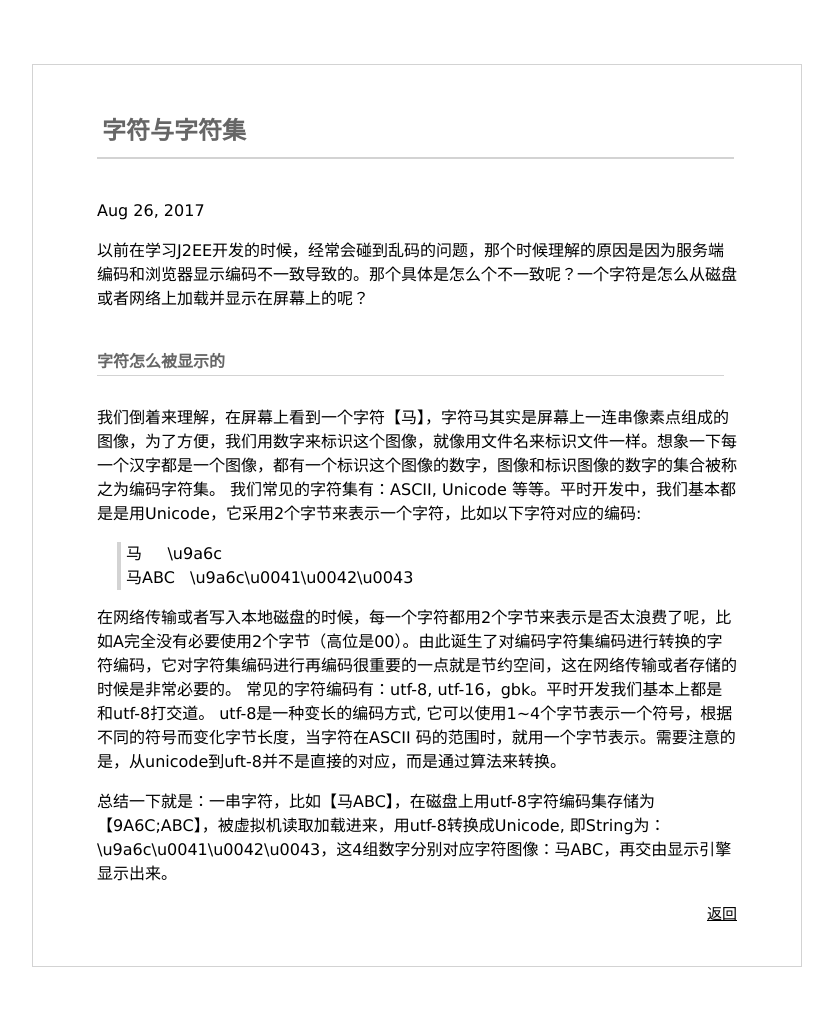
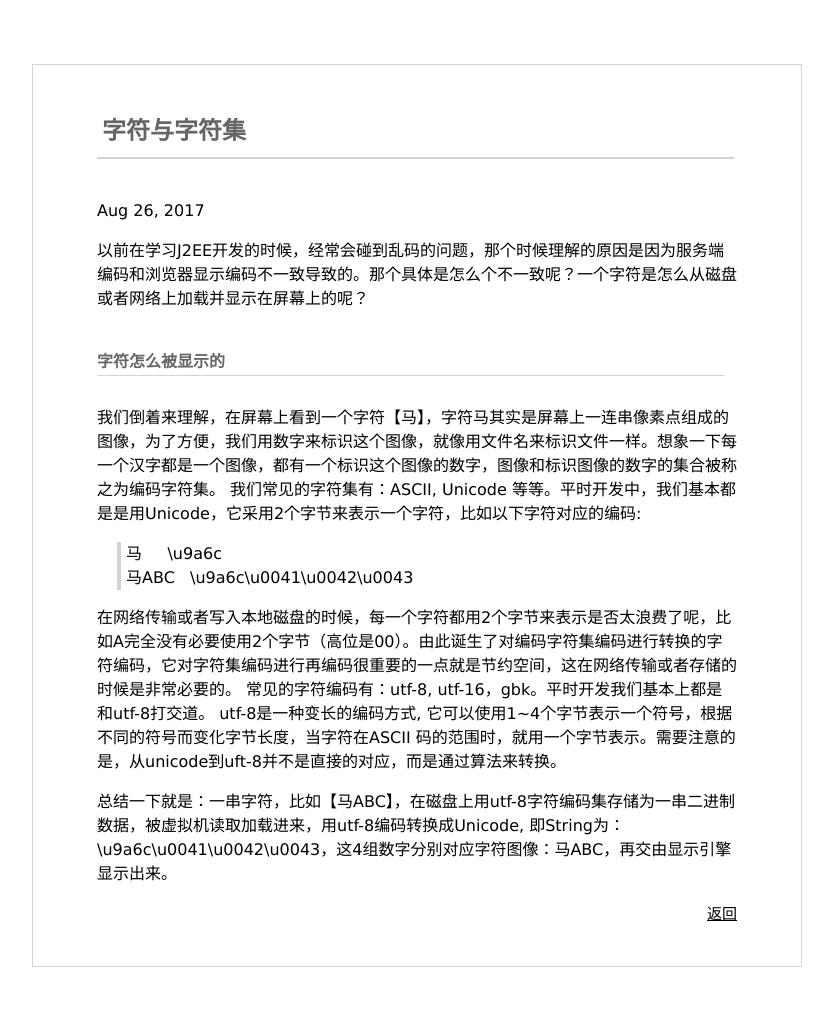
Before and after one commit to chufengma/blog, a Jekyll site: the page built from _posts/2017-08-26-字符与字符集.md, in a window 1280 px wide. Shown: the whole page, without its empty margins (224-1057 px from the left). Built offline with Jekyll 4.4.1, drawn with Linux system fonts in a browser that asks for light colours; our own code applies the rules of GitHub Pages for plain Markdown files.

Commit message:
Update 2017-08-26-字符与字符集.md

```diff
--- a/_posts/2017-08-26-字符与字符集.md
+++ b/_posts/2017-08-26-字符与字符集.md
@@ -12,4 +12,4 @@
 utf-8是一种变长的编码方式, 它可以使用1~4个字节表示一个符号，根据不同的符号而变化字节长度，当字符在ASCII
 码的范围时，就用一个字节表示。需要注意的是，从unicode到uft-8并不是直接的对应，而是通过算法来转换。
 
-总结一下就是：一串字符，比如【马ABC】，在磁盘上用utf-8字符编码集存储为【9A6C;ABC】，被虚拟机读取加载进来，用utf-8转换成Unicode, 即String为：\u9a6c\u0041\u0042\u0043，这4组数字分别对应字符图像：马ABC，再交由显示引擎显示出来。
+总结一下就是：一串字符，比如【马ABC】，在磁盘上用utf-8字符编码集存储为一串二进制数据，被虚拟机读取加载进来，用utf-8编码转换成Unicode, 即String为：\u9a6c\u0041\u0042\u0043，这4组数字分别对应字符图像：马ABC，再交由显示引擎显示出来。
```
